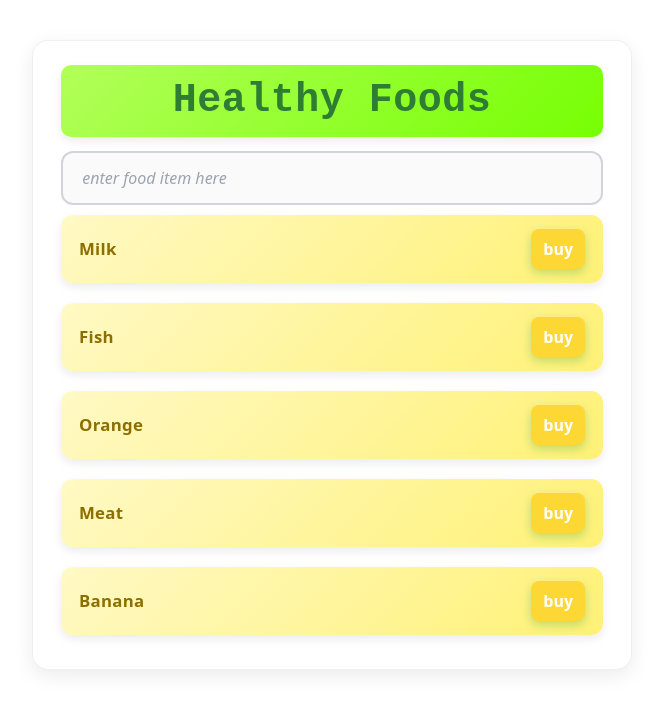
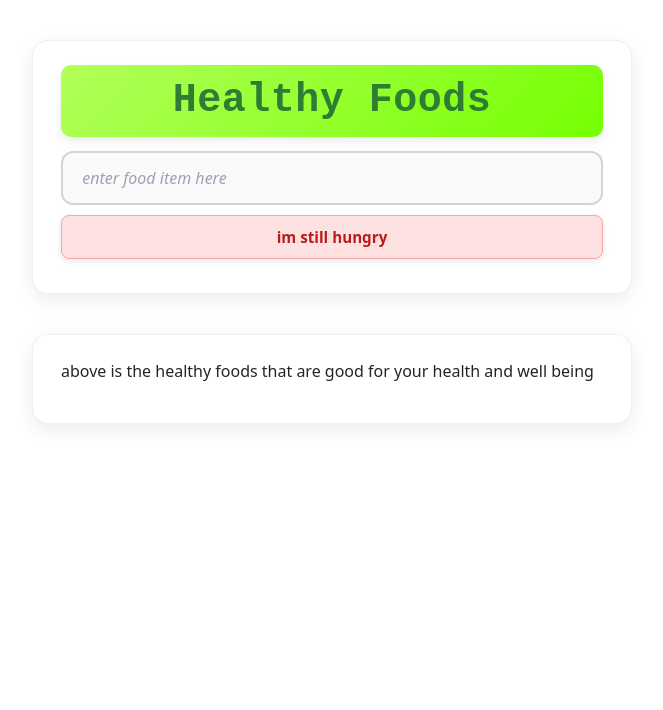
Before and after one commit to SharafAi/first-react-app-CC, a React (Vite) app in the folder 18 fragments/learning-fragments/: page / in a window 1280 px wide. Shown: the top 710 px of the page, without its empty margins (308-971 px from the left). Built offline with nearby package versions, Linux system fonts and the light colour scheme.

Commit message:
managing state

```diff
--- a/18 fragments/learning-fragments/src/App.jsx
+++ b/18 fragments/learning-fragments/src/App.jsx
@@ -4,31 +4,35 @@ import "./App.css";
 import "bootstrap/dist/css/bootstrap.min.css";
 import Container from "./components/Container";
 import FoodInput from "./components/FoodInput";
+import { useState } from "react";
 
 function App() {
-  let foodList = ["Milk", "Fish", "Orange", "Meat", "Banana"];
-  // let textToShow = "Food item interd by user" //this will be fixed in next topic
+  let [foodList, setFoodItems] = useState([]);
 
-  const handleOnChange = (event) => {
-    console.log(event.target.value);
-    // textToShow = event.target.value;
+  const onKeyDown = (event) => {
+    if (event.key === "Enter") {
+      let newFoodItem = event.target.value;
+      event.target.value = "";
+      let newItems = [...foodList, newFoodItem];
+      setFoodItems(newItems);
+    }
   };
 
   return (
     <>
       <Container>
         <h1 className="Item-Heading">Healthy Foods</h1>
+        <FoodInput handleKeyDown={onKeyDown} />
         <ErrorMsg items={foodList} />
-        <FoodInput handleOnChange ={handleOnChange} />
         <FoodItems items={foodList} />
       </Container>
 
-      {/* <Container>
+      <Container>
         <p>
           above is the healthy foods that are good for your health and well
           being
         </p>
-      </Container> */}
+      </Container>
     </>
   );
 }
--- a/18 fragments/learning-fragments/src/components/ErrorMsg.jsx
+++ b/18 fragments/learning-fragments/src/components/ErrorMsg.jsx
@@ -1,6 +1,9 @@
-const ErrorMsg = ({items}) => {
+import styles from './ErrorMsg.module.css';
 
-  return <>{items.length === 0 && <h3>im still hungry</h3>}</>;
+
+const ErrorMsg = ({ items }) => {
+
+  return <>{items.length === 0 && <h3 className={styles.ErrMsg}>im still hungry</h3>}</>;
 };
 
 export default ErrorMsg;
--- /dev/null
+++ b/18 fragments/learning-fragments/src/components/ErrorMsg.module.css
@@ -0,0 +1,25 @@
+.ErrMsg {
+  background-color: #fee2e2;            /* soft red background */
+  color: #b91c1c;                       /* deep red text for good contrast */
+  border: 1px solid #fca5a5;            /* light red border for definition */
+  padding: 0.75rem 1rem;                /* comfortable spacing */
+  border-radius: 8px;                   /* smooth rounded edges */
+  font-weight: 600;                     /* slightly bold text */
+  font-size: 0.95rem;
+  margin: 10px 0;                       /* spacing around the message */
+  text-align: center;                   /* center text for visibility */
+  box-shadow: 0 2px 6px rgba(0, 0, 0, 0.1); /* subtle shadow for depth */
+  animation: fadeIn 0.3s ease-in-out;   /* smooth appearance */
+}
+
+/* Optional: subtle fade-in animation */
+@keyframes fadeIn {
+  from {
+    opacity: 0;
+    transform: translateY(-5px);
+  }
+  to {
+    opacity: 1;
+    transform: translateY(0);
+  }
+}
--- a/18 fragments/learning-fragments/src/components/FoodInput.jsx
+++ b/18 fragments/learning-fragments/src/components/FoodInput.jsx
@@ -1,6 +1,6 @@
 import styles from "./FoodInput.module.css";
 
-const FoodInput = ({handleOnChange}) => {
+const FoodInput = ({handleKeyDown}) => {
 
 
   return (
@@ -8,7 +8,7 @@ const FoodInput = ({handleOnChange}) => {
       type="text"
       placeholder="enter food item here"
       className={styles.FoodInput}
-      onChange={handleOnChange}
+      onKeyDown={handleKeyDown}
     ></input>
   );
 };
--- a/18 fragments/learning-fragments/src/components/FoodItems.jsx
+++ b/18 fragments/learning-fragments/src/components/FoodItems.jsx
@@ -1,10 +1,23 @@
+import { useState } from "react";
 import Item from "./Item";
 
-const FoodItems = ({items}) => {
+const FoodItems = ({ items }) => {
+  let [activeItems, setActiveItems] = useState([]);
+
+  let onBuyButton = (item) => {
+    let newItems = [...activeItems, item]
+    setActiveItems(newItems);
+  };
+
   return (
     <ul className="list-group">
       {items.map((item) => (
-        <Item key={item} foodList={item} handleBuyButton={()=> console.log(`${item} bought`)}/>
+        <Item
+          key={item}
+          foodList={item}
+          bought={activeItems.includes(item)}
+          handleBuyButton={(event) => onBuyButton(item, event)}
+        />
       ))}
     </ul>
   );
--- a/18 fragments/learning-fragments/src/components/Item.jsx
+++ b/18 fragments/learning-fragments/src/components/Item.jsx
@@ -1,9 +1,9 @@
 import styles from "./Item.module.css";
 
-const Item = ({ foodList, handleBuyButton }) => {
+const Item = ({ foodList, bought , handleBuyButton }) => {
 
   return (
-    <li className={`${styles["Bg-Item"]}`}>
+    <li className={`${styles["Bg-Item"]} list-group-item ${bought && 'active'}`}>
       <span className={styles["Item-span"]}>{foodList}</span>
       <button className={styles.buyButton} onClick={handleBuyButton}>
         buy
--- a/18 fragments/learning-fragments/src/components/Item.module.css
+++ b/18 fragments/learning-fragments/src/components/Item.module.css
@@ -39,7 +39,8 @@
 }
 
 .buyButton {
-  display: inline-block;
+  float: right;
+  display: flex;
   padding: 10px 22px;
   border: none;
   border-radius: 8px;
```
